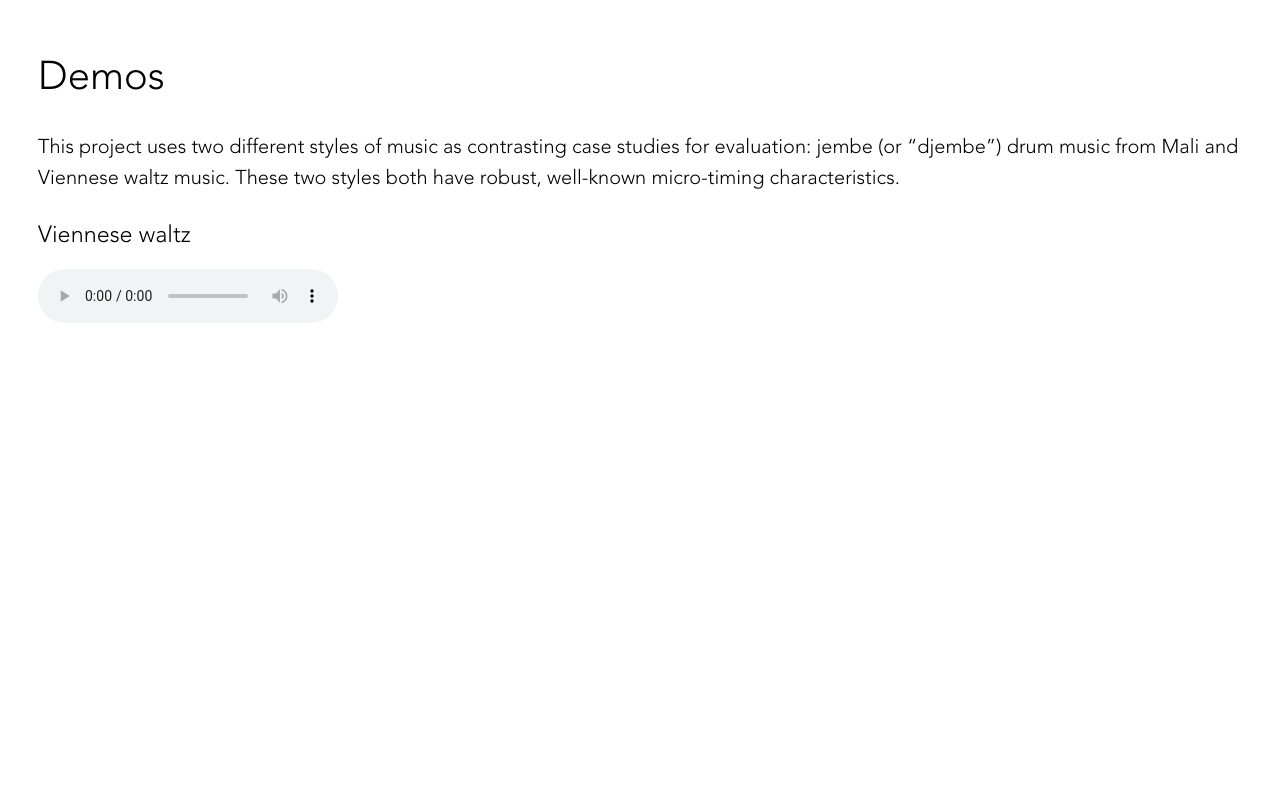
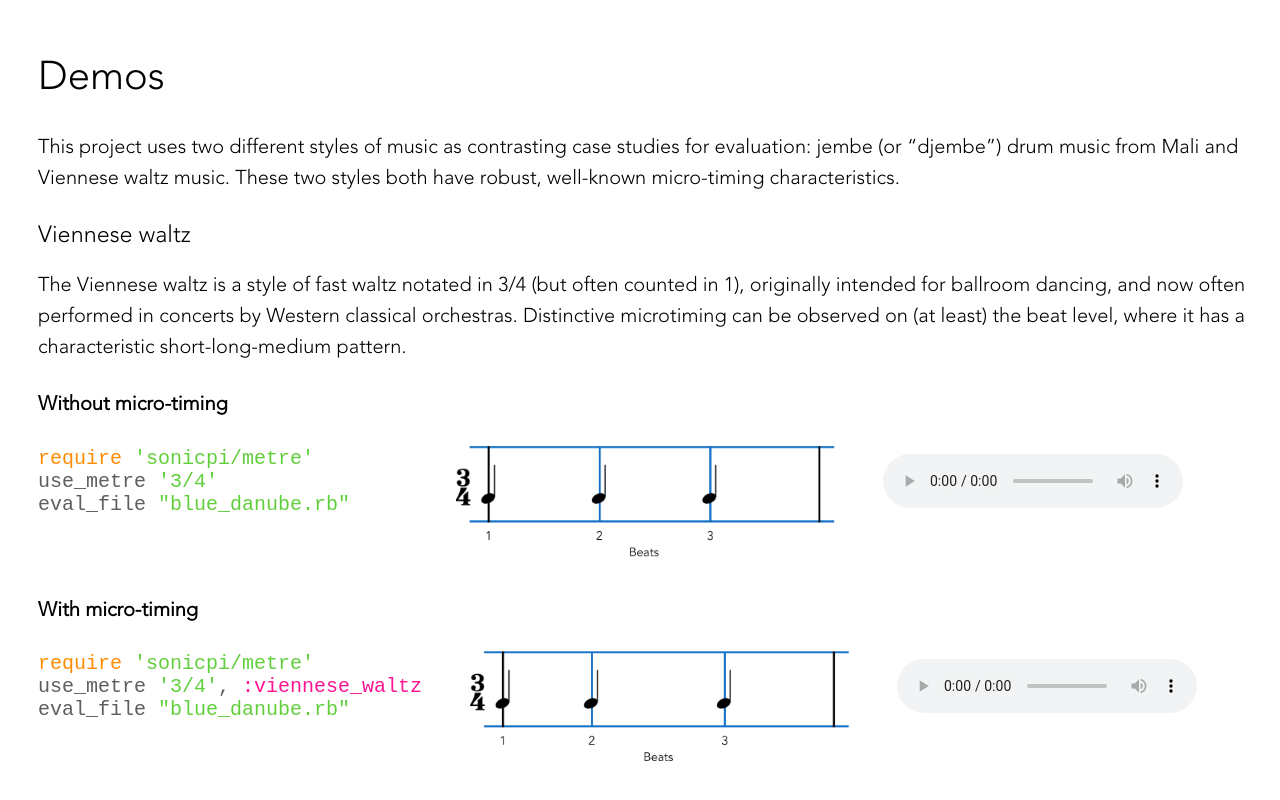
Before and after one commit to maxjohns0n/maxjohns0n.github.io, a plain HTML site: page index.html in a window 1280 px wide. Shown: the part 816-1616 px from the top of the page. Before the commit the page ends 1268 px from the top, so only its background shows below. Drawn offline with Linux system fonts and the light colour scheme.

Commit message:
Finish demo section

```diff
--- a/index.html
+++ b/index.html
@@ -4,6 +4,7 @@
 <head>
     <title>Musical Micro-Timing for Live Coding - ISMIR 2023</title>
     <link rel="stylesheet" type="text/css" href="css/main.css" />
+    <link rel="icon" type="image/png" href="https://ismir2023program.ismir.net/static/paper_images/93" />
 </head>
 
 <body>
@@ -49,12 +50,50 @@
                 “djembe”) drum music from Mali and Viennese waltz music. These two styles both have robust, well-known
                 micro-timing characteristics.
             </p>
+
+
             <h3>Viennese waltz</h3>
-            <audio controls>
-                <source src="media/bd_straight_trim.mp3" type="audio/mpeg">
-                Your browser does not support the audio element.
-            </audio>
+            <p>
+                The Viennese waltz is a style of fast waltz notated in 3/4 (but often counted in 1), originally intended
+                for ballroom dancing, and now often performed in concerts by Western classical orchestras. Distinctive
+                microtiming can be observed on (at least) the beat level, where it has a characteristic
+                short-long-medium pattern.
+            </p>
 
+            <h4>Without micro-timing</h4>
+            <div class="demo-block">
+                <code>
+                    <span class="sp-keyword">require</span>
+                    <span class="sp-string">'sonicpi/metre'</span><br>
+                    use_metre
+                    <span class="sp-string">'3/4'</span><br>
+                    eval_file
+                    <span class="sp-string">"blue_danube.rb"</span><br>
+                </code>
+                <img src="media/waltz_without_microtiming.png" />
+                <audio controls>
+                    <source src="media/bd_straight_trim.mp3" type="audio/mpeg">
+                    Your browser does not support the audio element.
+                </audio>
+            </div>
+
+            <h4>With micro-timing</h4>
+            <div class="demo-block">
+                <code>
+                    <span class="sp-keyword">require</span>
+                    <span class="sp-string">'sonicpi/metre'</span><br>
+                    use_metre
+                    <span class="sp-string">'3/4'</span>,
+                    <span class="sp-symbol">:viennese_waltz</span><br>
+                    eval_file
+                    <span class="sp-string">"blue_danube.rb"</span><br>
+                </code>
+                <img src="media/waltz_with_microtiming.png" />
+                <audio controls>
+                    <source src="media/bd_micro_trim.mp3" type="audio/mpeg">
+                    Your browser does not support the audio element.
+                </audio>
+            </div>
         </div>
     </div>
 </body>
--- /dev/null
+++ b/sass/_demos.scss
@@ -0,0 +1,22 @@
+@use 'sonicpi_syntax';
+
+.demo-block {
+    display: flex;
+    align-items: center;
+    gap: 3rem;
+    padding-bottom: 50px;
+}
+
+code, img, audio {
+    display: inline-block;
+}
+
+img {
+    width: 30%;
+    height: auto;
+    margin-bottom: -40px;
+}
+
+code {
+    min-width: 370px;
+}
--- a/sass/_header.scss
+++ b/sass/_header.scss
@@ -18,6 +18,7 @@
     padding: 0.4em 0;
     width: 50%;
     margin: 0 auto;
+    border-radius: 10px;
 
     span {
         margin: 0 20px;
--- /dev/null
+++ b/sass/_sonicpi_syntax.scss
@@ -0,0 +1,15 @@
+code {
+    color: #5e5e5e;
+}
+
+.sp-keyword {
+    color: #ff8c00;
+}
+
+.sp-string {
+    color: #61CE3C;
+}
+
+.sp-symbol {
+    color: deeppink;
+}
--- a/sass/main.scss
+++ b/sass/main.scss
@@ -2,6 +2,7 @@
 @use 'fonts';
 @use 'header';
 @use 'buttons';
+@use 'demos';
 
 body {
     font-family: Avenir, Helvetica, sans-serif;
```
Also changed, not shown: css/main.css, media/waltz_with_microtiming.png (added), media/waltz_without_microtiming.png (added), 2 other files.
